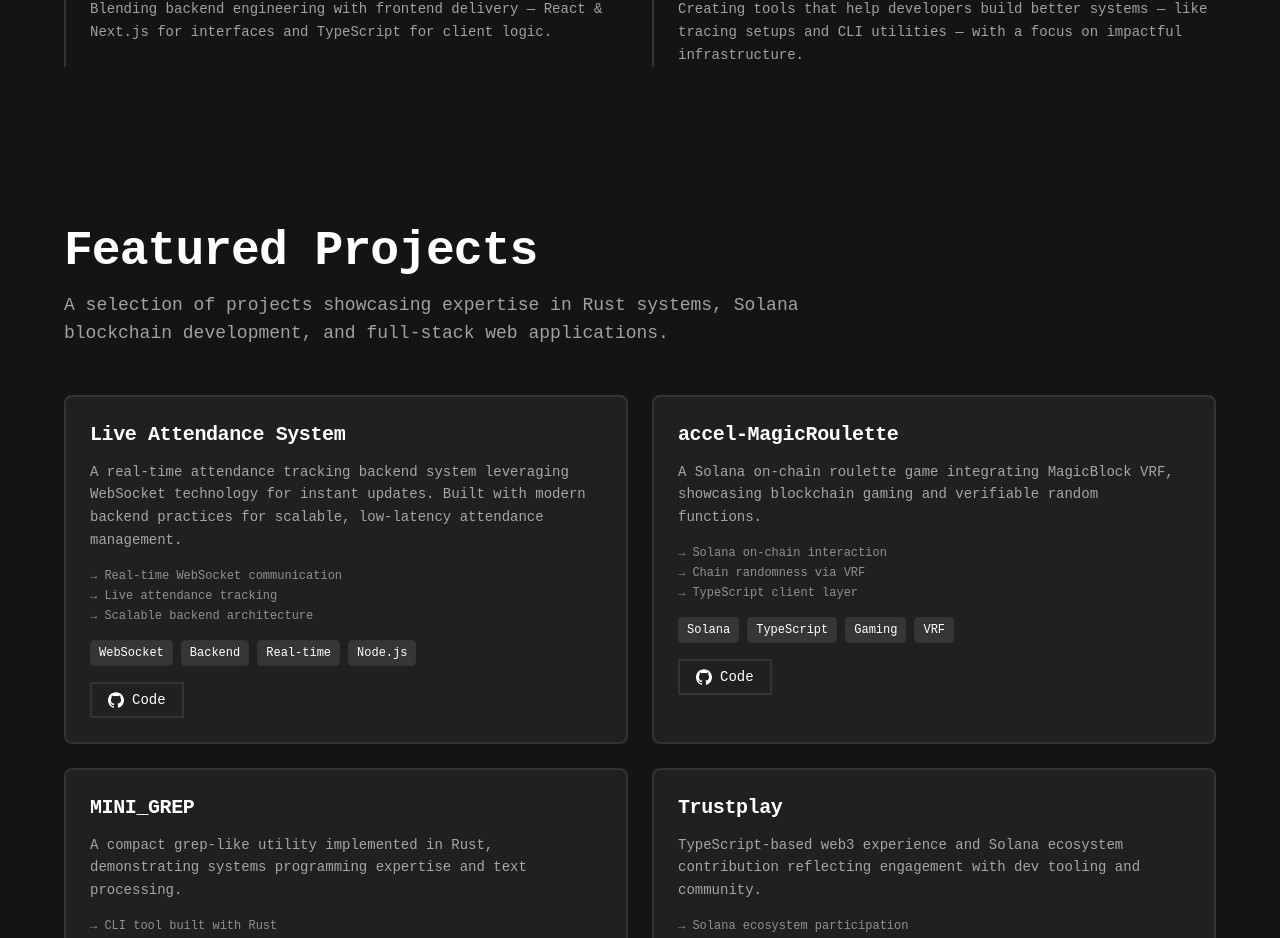
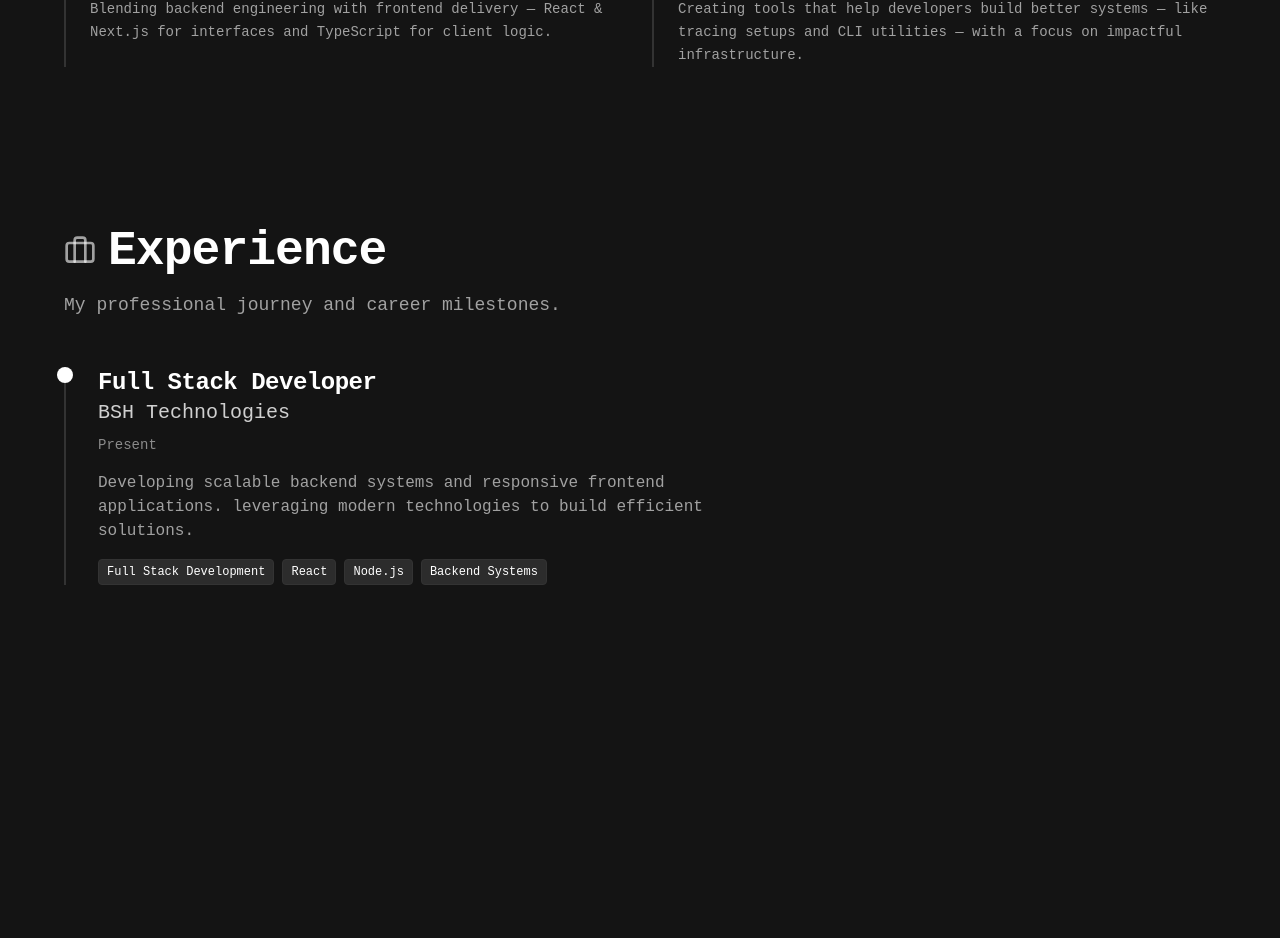
Before and after one commit to deepesh-sr/golden_retriever, a React (Vite) app: page / in a window 1280 px wide. Shown: the part 1851-2789 px from the top of the page. Built offline with nearby package versions, Linux system fonts and the light colour scheme.

Commit message:
add : experience

```diff
--- a/src/App.tsx
+++ b/src/App.tsx
@@ -1,6 +1,7 @@
 import { Navigation } from "./components/Navigation";
 import { Hero } from "./components/Hero";
 import { About } from "./components/About";
+import { Experience } from "./components/Experience";
 import { Projects } from "./components/Projects";
 import { FrontendDesigns } from "./components/FrontendDesigns";
 import { Contact } from "./components/Contact";
@@ -11,6 +12,7 @@ function App() {
       <Navigation />
       <Hero />
       <About />
+      <Experience />
       <Projects />
       <FrontendDesigns />
       <Contact />
--- a/src/components/Contact.tsx
+++ b/src/components/Contact.tsx
@@ -90,6 +90,12 @@ export const Contact = () => {
               About
             </a>
             <a
+              href="#experience"
+              className="text-white/60 hover:text-white transition-colors text-sm"
+            >
+              Experience
+            </a>
+            <a
               href="#projects"
               className="text-white/60 hover:text-white transition-colors text-sm"
             >
--- /dev/null
+++ b/src/components/Experience.tsx
@@ -0,0 +1,56 @@
+import { Briefcase } from "lucide-react";
+
+export const Experience = () => {
+  const experiences = [
+    {
+      company: "BSH Technologies",
+      role: "Full Stack Developer",
+      period: "Present",
+      description:
+        "Developing scalable backend systems and responsive frontend applications. leveraging modern technologies to build efficient solutions.",
+      skills: ["Full Stack Development", "React", "Node.js", "Backend Systems"],
+    },
+  ];
+
+  return (
+    <section id="experience" className="min-h-screen py-20 px-6">
+      <div className="max-w-6xl mx-auto space-y-12">
+        {/* Header */}
+        <div className="space-y-4">
+          <div className="flex items-center gap-3">
+            <Briefcase className="w-8 h-8 text-white/60" />
+            <h2 className="text-4xl md:text-5xl font-bold">Experience</h2>
+          </div>
+          <p className="text-lg text-white/60 max-w-3xl">
+            My professional journey and career milestones.
+          </p>
+        </div>
+
+        {/* Experience List */}
+        <div className="space-y-8">
+          {experiences.map((exp) => (
+            <div
+              key={exp.company}
+              className="border-l-2 border-white/20 pl-8 relative before:absolute before:w-4 before:h-4 before:bg-white before:rounded-full before:-left-2.25 before:top-0"
+            >
+              <h3 className="text-2xl font-bold">{exp.role}</h3>
+              <div className="text-xl text-white/80 mb-2">{exp.company}</div>
+              <div className="text-sm text-white/50 mb-4">{exp.period}</div>
+              <p className="text-white/60 max-w-2xl mb-4">{exp.description}</p>
+              <div className="flex flex-wrap gap-2">
+                {exp.skills.map((skill) => (
+                  <span
+                    key={skill}
+                    className="text-xs px-2 py-1 bg-white/10 border border-white/20 rounded"
+                  >
+                    {skill}
+                  </span>
+                ))}
+              </div>
+            </div>
+          ))}
+        </div>
+      </div>
+    </section>
+  );
+};
--- a/src/components/Navigation.tsx
+++ b/src/components/Navigation.tsx
@@ -16,6 +16,7 @@ export const Navigation = () => {
   const navLinks = [
     { name: "Home", href: "#home" },
     { name: "About", href: "#about" },
+    { name: "Experience", href: "#experience" },
     { name: "Projects", href: "#projects" },
     { name: "Designs", href: "#designs" },
     { name: "Contact", href: "#contact" },
```
